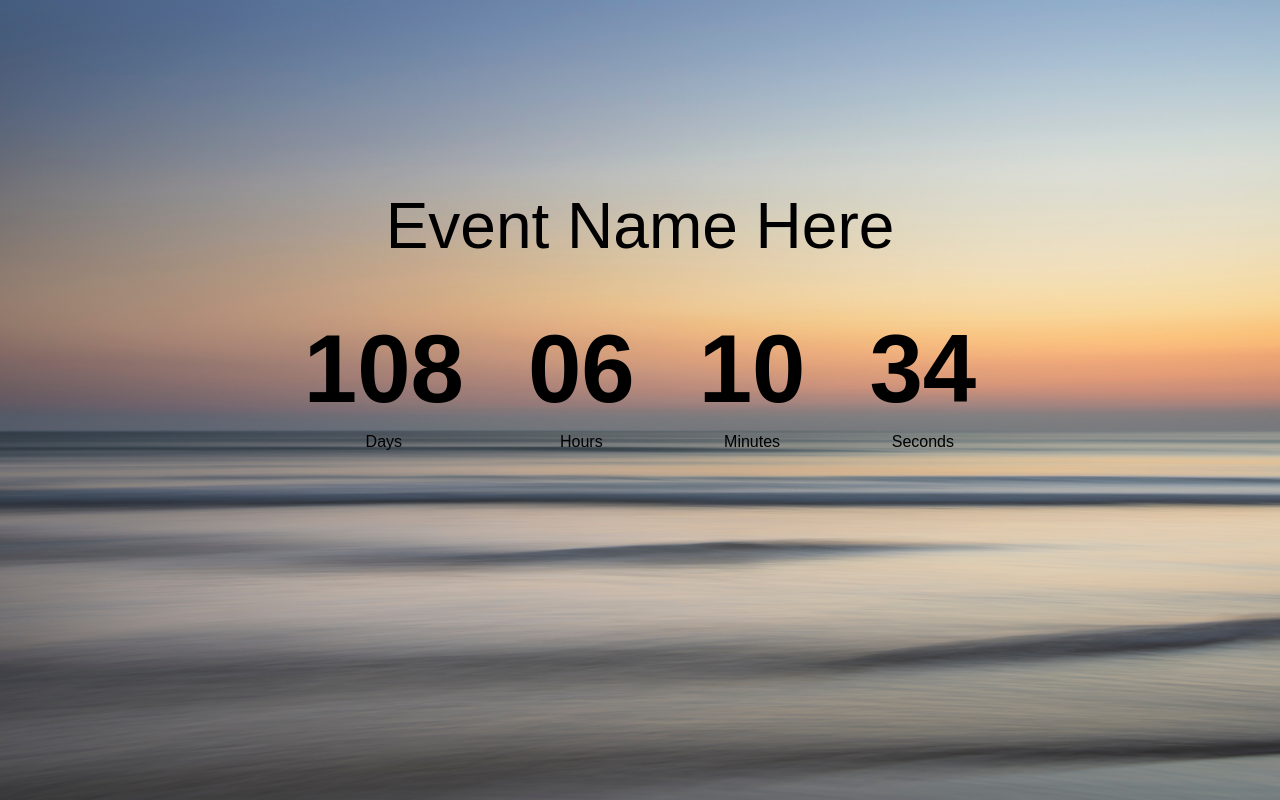
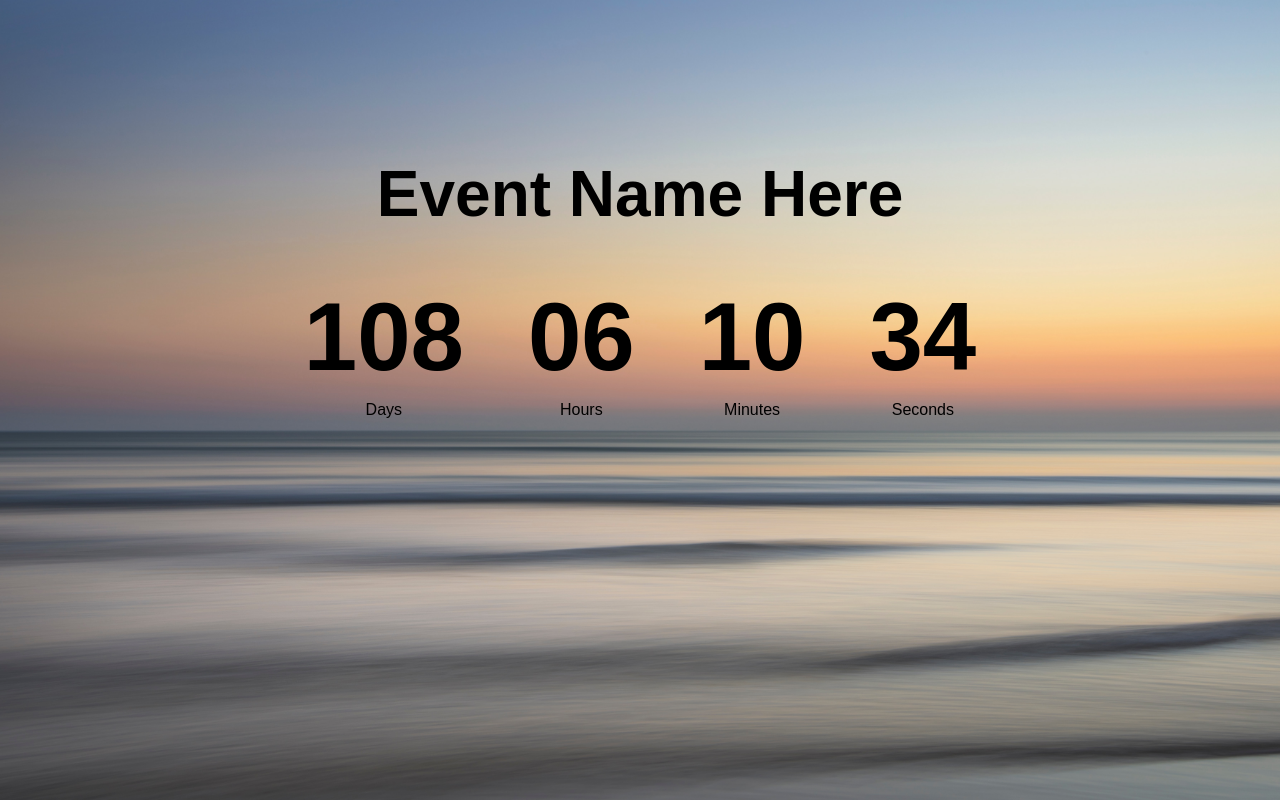
Before and after one commit to cmulay/Countdown-Timer, a plain HTML site: page countdown-timer/index.html in a window 1280 px wide. Drawn offline with Linux system fonts and the light colour scheme; a web font is replaced by a local one.

Commit message:
improvements

```diff
--- a/style.css
+++ b/countdown-timer/style.css
@@ -18,9 +18,10 @@ body {
 }
 
 h1 {
-  font-weight: normal;
+  text-align: center;
+  font-weight: medium;
   font-size: 4rem;
-  margin-top: -10rem;
+  margin-top: -14rem;
 }
 
 .countdown-container {
```
Also changed, not shown: countdown-timer/assets/background.jpg (renamed from assets/background.jpg), countdown-timer/index.html (renamed from index.html), countdown-timer/script.js (renamed from script.js).
